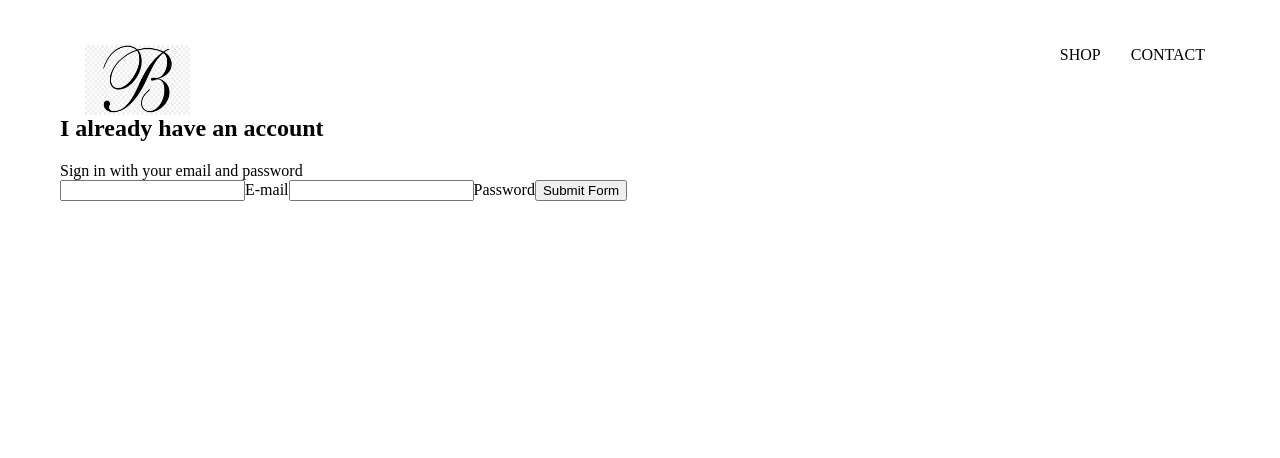
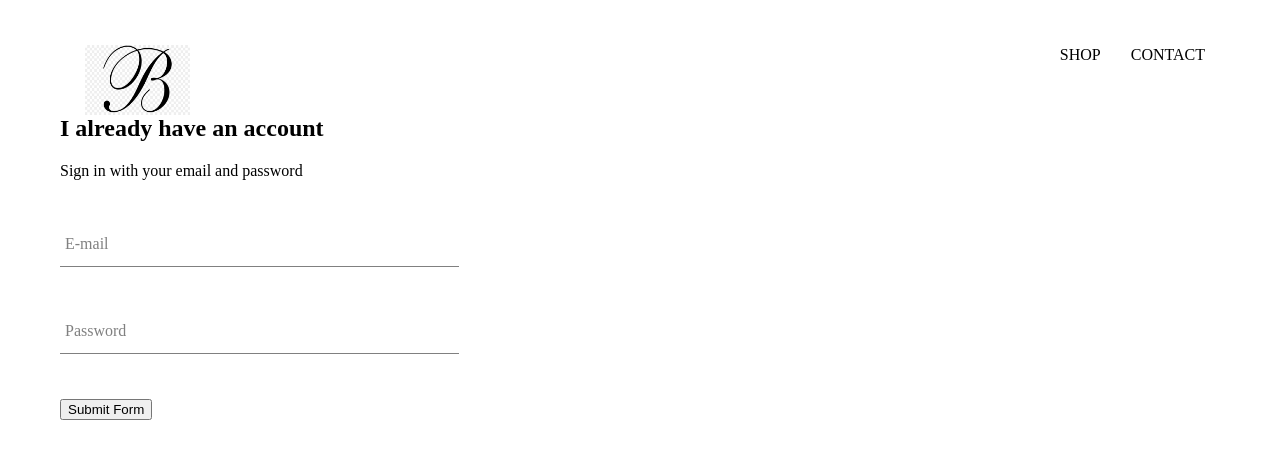
Before and after one commit to Thewa55/Brook-Clothes, a React (Create React App) app: page /signin in a window 1280 px wide. Shown: the top 458 px of the page. Built offline with nearby package versions, Linux system fonts and the light colour scheme; a web font is replaced by a local one.

Commit message:
Added a input component and styled it

```diff
--- /dev/null
+++ b/src/components/form-input/form-input.component.jsx
@@ -0,0 +1,13 @@
+import React from 'react'
+import './form-input.style.scss'
+
+const FormInput = ({handleChange, label, ...otherProps}) => (
+    <div className='group'>
+        <input className='form-input' onChange={handleChange}  {...otherProps}/>
+        { label ? (<label className={`{otherProps.value.length ? 'shrink' : ''} form-input-label`}>
+            {label}
+        </label>) : null}
+    </div>
+)
+
+export default FormInput;
--- /dev/null
+++ b/src/components/form-input/form-input.style.scss
@@ -0,0 +1,60 @@
+//This is how to substitute the color in the style sheet
+$sub-color: grey;
+$main-color: black;
+
+
+//@mixin is like a component in scss, we can call it in the style sheet and apply the styles
+//we invoke it with @include shrinkLabel()
+@mixin shrinkLabel {
+    top: -14px;
+    font-size: 12px;
+    color: $main-color;
+}
+
+.group {
+    position: relative;
+    margin: 45px 0;
+
+    .form-input {
+      background: none;
+      background-color: white;
+      color: $sub-color;
+      font-size: 18px;
+      padding: 10px 10px 10px 5px;
+      display: block;
+      width: 100%;
+      border: none;
+      border-radius: 0;
+      border-bottom: 1px solid $sub-color;
+      margin: 25px 0;
+
+      &:focus {
+        outline: none;
+      }
+
+      //when a user or browser focuses the input label, it will apply shrink label
+      &:focus ~ .form-input-label {
+        @include shrinkLabel();
+      }
+    }
+
+    input[type='password'] {
+      letter-spacing: 0.3em;
+    }
+
+    .form-input-label {
+      color: $sub-color;
+      font-size: 16px;
+      font-weight: normal;
+      position: absolute;
+      pointer-events: none;
+      left: 5px;
+      top: 10px;
+      transition: 300ms ease all;
+      //the transition will make the text transition over 300ms
+
+      &.shrink {
+        @include shrinkLabel();
+      }
+    }
+  }
--- a/src/components/sign-in/sign-in.component.jsx
+++ b/src/components/sign-in/sign-in.component.jsx
@@ -1,4 +1,5 @@
 import React, { useState } from 'react'
+import FormInput from '../form-input/form-input.component'
 import './sign-in.style.scss'
 
 const SignIn = () => {
@@ -20,20 +21,20 @@
             <h2>I already have an account</h2>
             <span>Sign in with your email and password</span>
             <form onSubmit={handleSubmit}>
-                <input
+                <FormInput
                     name='email'
                     type='email'
                     value={userInfo.email}
-                    onChange = {handleChange}
+                    handleChange = {handleChange}
+                    label='E-mail'
                     required />
-                <label>E-mail</label>
-                <input
+                <FormInput
                     name='password'
                     type='password'
                     value={userInfo.password}
-                    onChange= {handleChange}
+                    handleChange= {handleChange}
+                    label='Password'
                     required />
-                <label>Password</label>
                 <input type='submit' value='Submit Form'/>
             </form>
         </div>
--- a/src/components/sign-in/sign-in.style.scss
+++ b/src/components/sign-in/sign-in.style.scss
@@ -0,0 +1,3 @@
+.sign-in {
+    width: 30vw;
+}
```
